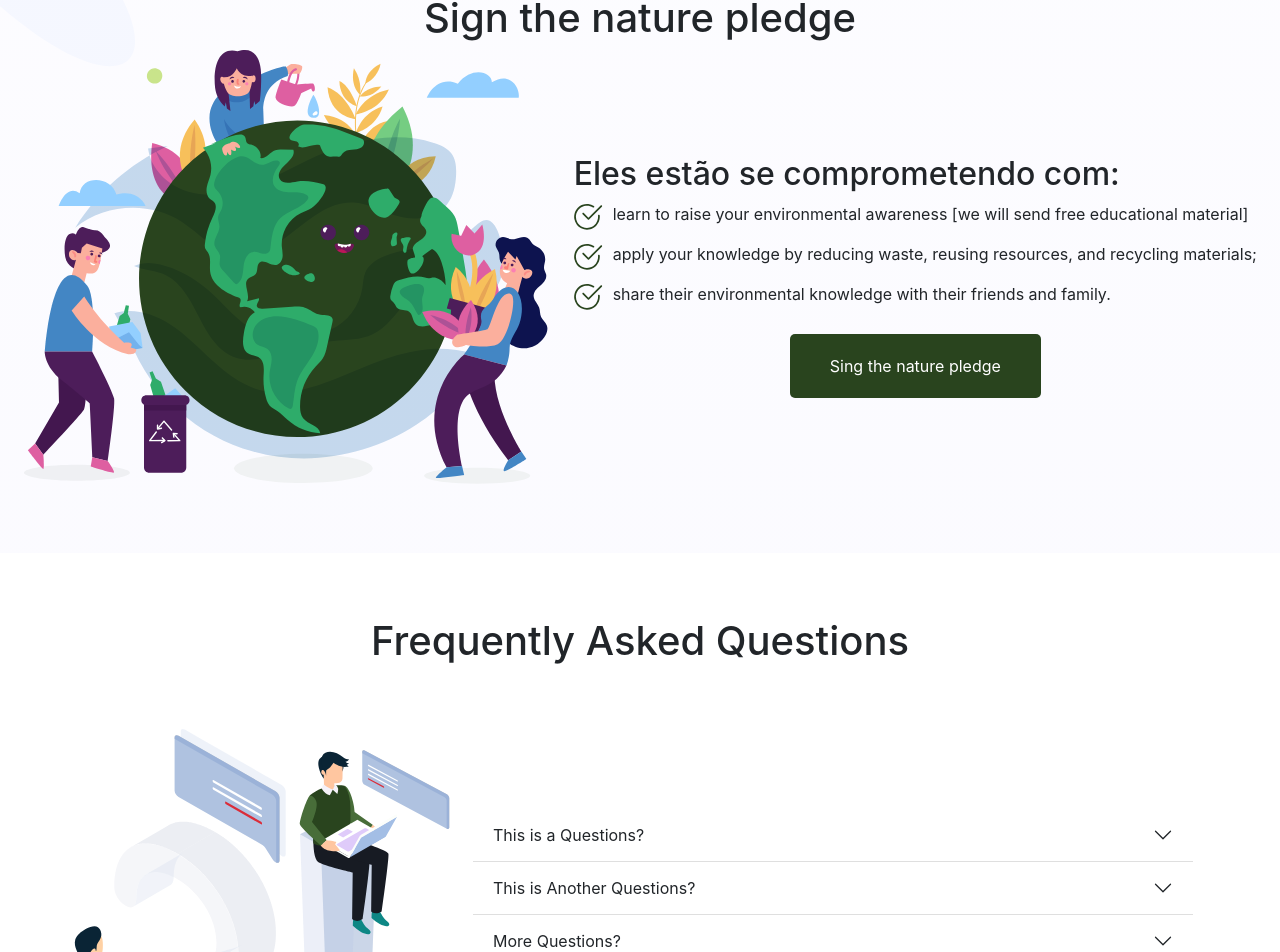
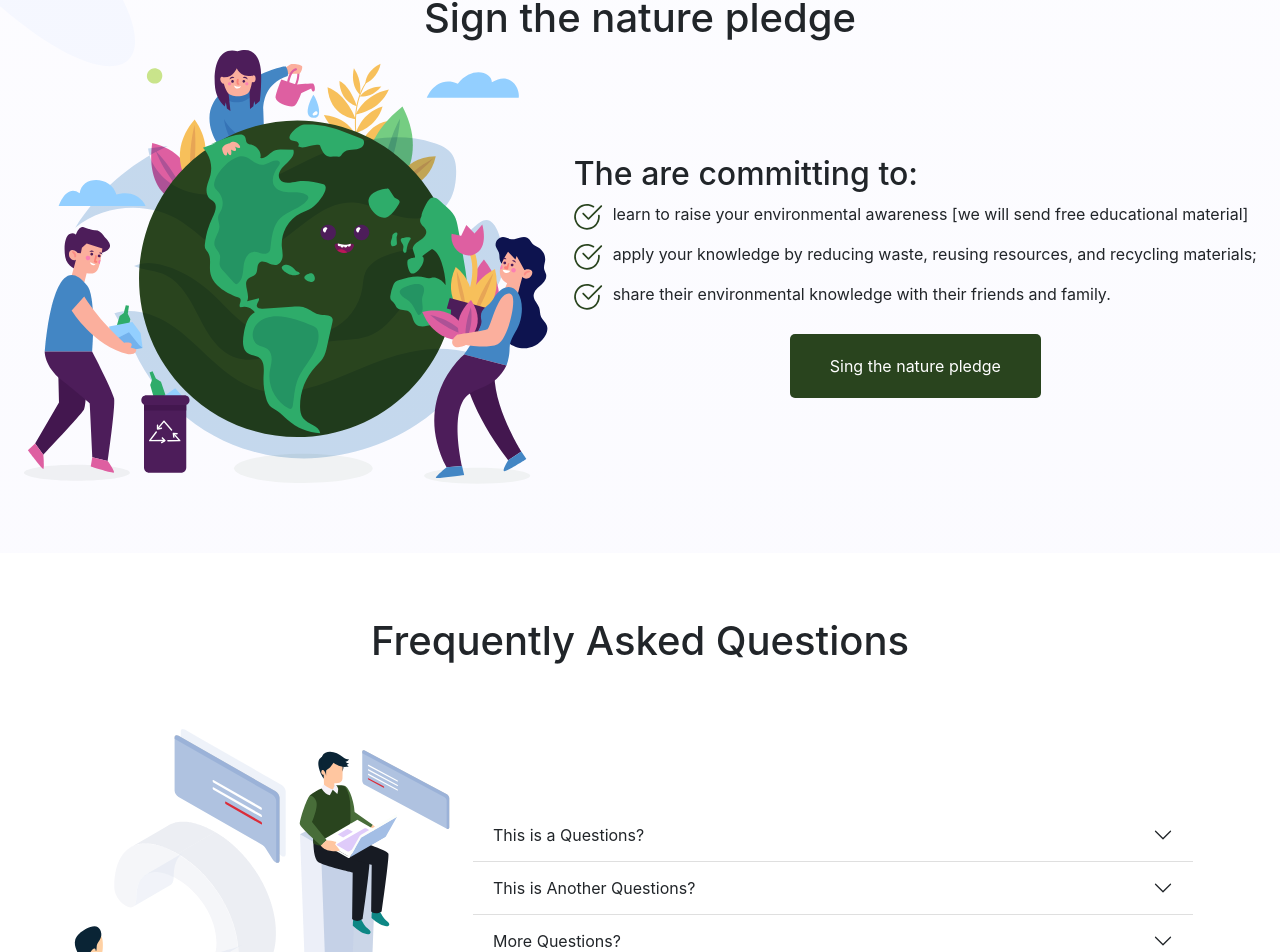
Before and after one commit to z0mbi19/acacia, a React (Create React App) app: page / in a window 1280 px wide. Shown: the part 3582-4534 px from the top of the page. Built offline with nearby package versions, Linux system fonts and the light colour scheme; no server answers.

Commit message:
Update lang.js

```diff
--- a/src/Lang/lang.js
+++ b/src/Lang/lang.js
@@ -94,7 +94,8 @@ export const textBlogs = {
 export const textSing = {
   en: {
     title: "Sign the nature pledge",
-    subTitle: "Eles estão se comprometendo com:",
+
+    subTitle: "The are committing to:",
     text1:
       "learn to raise your environmental awareness [we will send free educational material]",
     text2:
@@ -104,7 +105,7 @@ export const textSing = {
   },
   br: {
     title: "Assine nature pledge",
-    subTitle: "The are committing to:",
+    subTitle: "Eles estão se comprometendo com:",
     text1:
       "aprenda a aumentar sua consciência ambiental [enviaremos material educacional gratuito]",
     text2:
```
